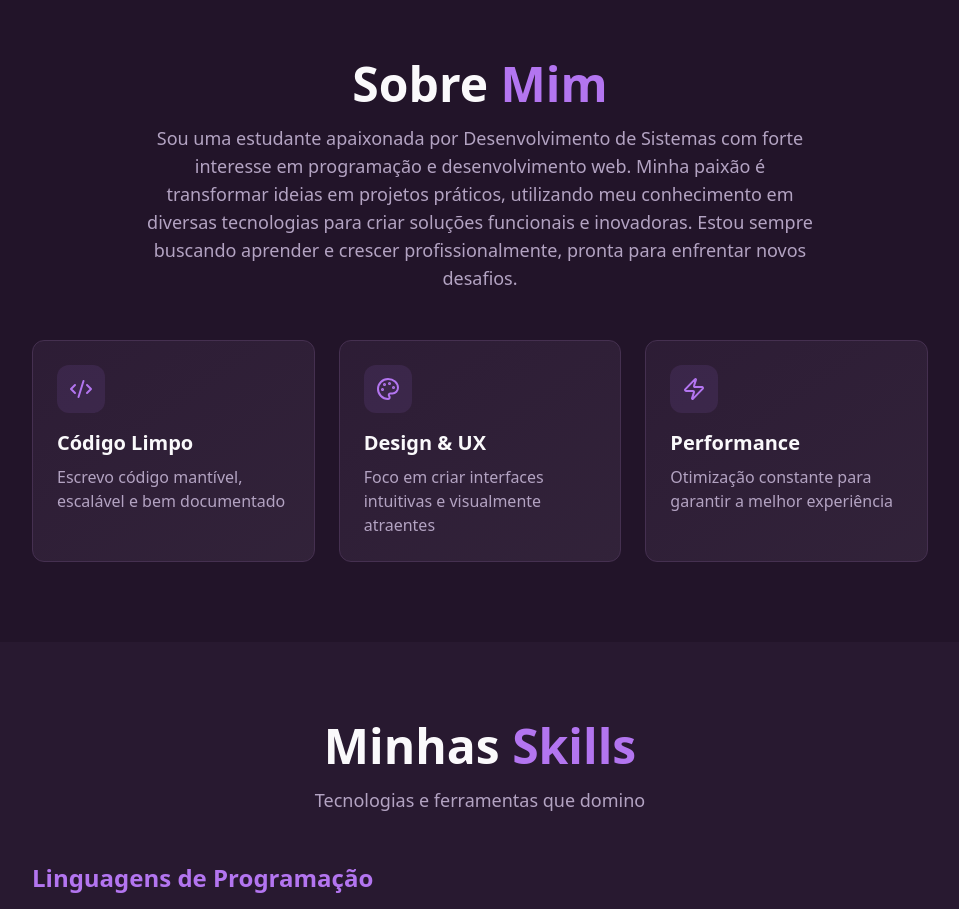
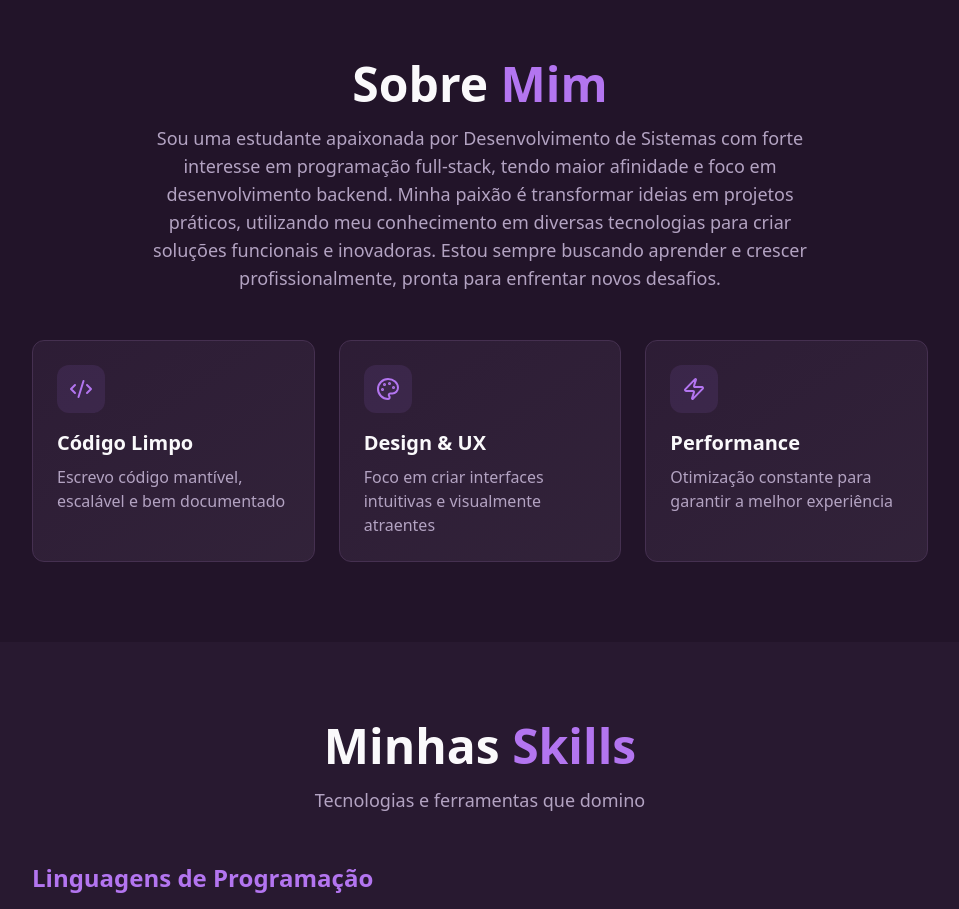
Before and after one commit to LeticiaNunes-dev/PortfolioL, a React (Vite) app: page / in a window 1280 px wide. Shown: the part 820-1729 px from the top of the page, without its empty margins (160-1119 px from the left). Built offline with nearby package versions, Linux system fonts and the light colour scheme; the HTML template or start-up script is replaced by a standard one.

Commit message:
Update About section to emphasize backend focus
Updated the "About Me" section to clarify that the user is full-stack with a primary focus on backend development.

```diff
--- a/src/components/About.tsx
+++ b/src/components/About.tsx
@@ -28,10 +28,11 @@ const About = () => {
               Sobre <span className="text-primary">Mim</span>
             </h2>
             <p className="text-muted-foreground text-lg max-w-2xl mx-auto">
-              Sou uma estudante apaixonada por Desenvolvimento de Sistemas com forte interesse em programação e
-              desenvolvimento web. Minha paixão é transformar ideias em projetos práticos, utilizando meu conhecimento
-              em diversas tecnologias para criar soluções funcionais e inovadoras. Estou sempre buscando aprender e
-              crescer profissionalmente, pronta para enfrentar novos desafios.
+              Sou uma estudante apaixonada por Desenvolvimento de Sistemas com forte interesse em programação
+              full-stack, tendo maior afinidade e foco em desenvolvimento backend. Minha paixão é transformar
+              ideias em projetos práticos, utilizando meu conhecimento em diversas tecnologias para criar
+              soluções funcionais e inovadoras. Estou sempre buscando aprender e crescer profissionalmente,
+              pronta para enfrentar novos desafios.
             </p>
           </div>
 
```
